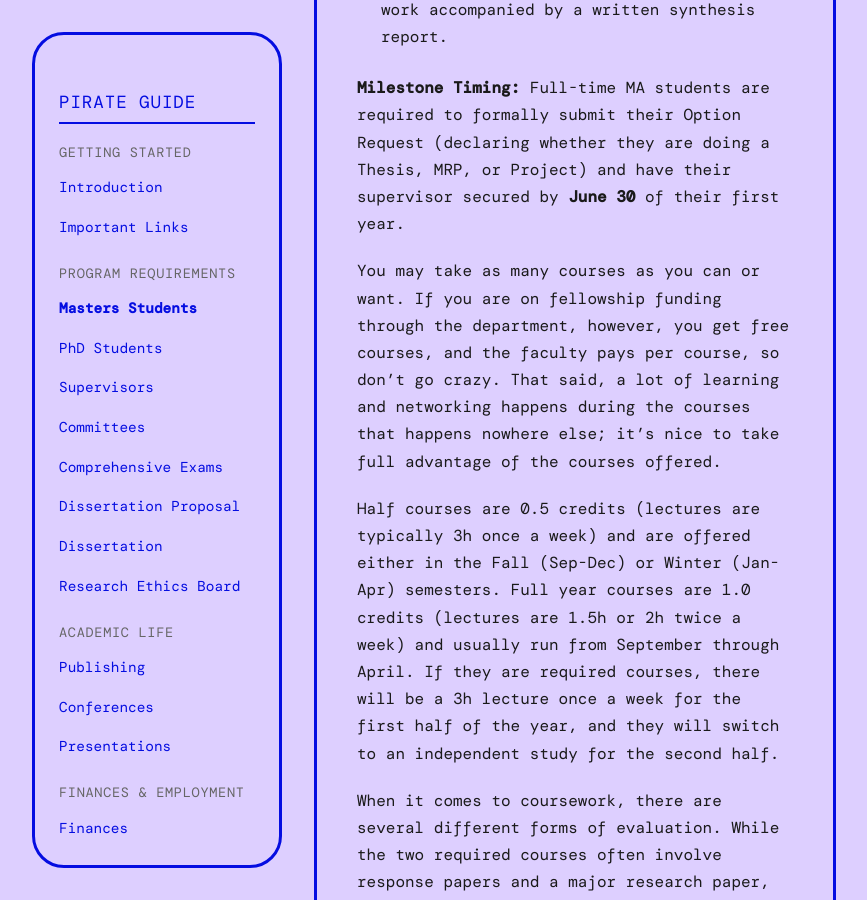
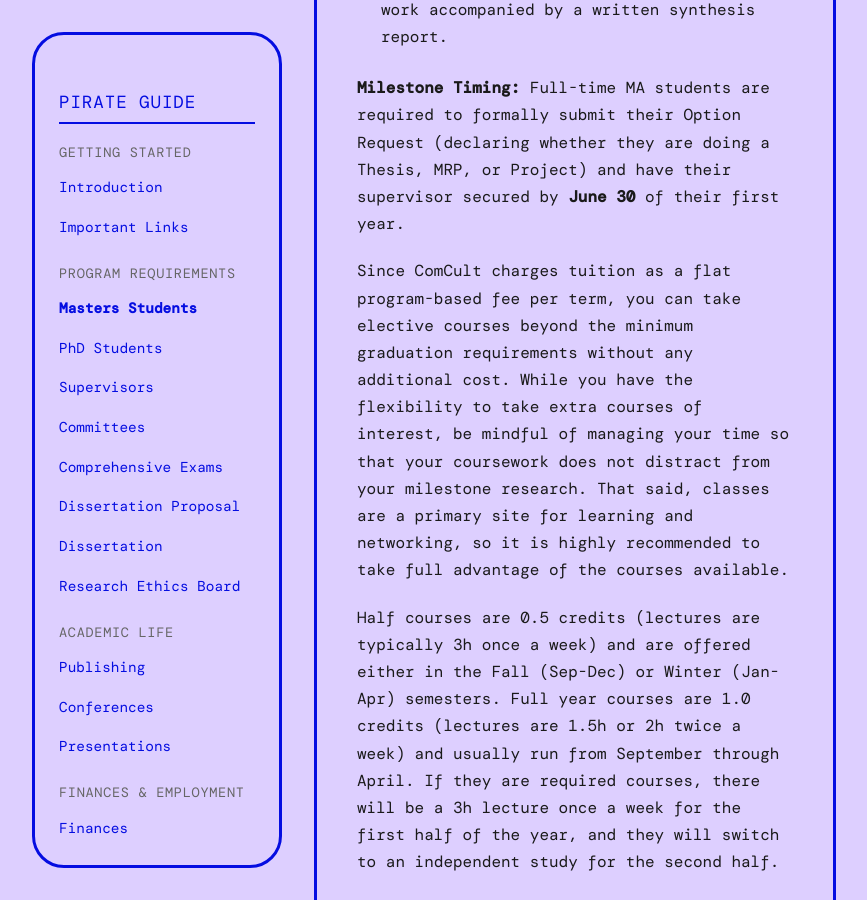
Before and after one commit to iowyth/sorce, a Jekyll site: the page built from _wiki/masters-students.md, in a window 1280 px wide and 900 px high, scrolled down 2651 px. Shown: the whole window, without its empty margins (206-1073 px from the left). Built offline with Jekyll 4.4.1, drawn with Linux system fonts in a browser that asks for light colours; some web fonts are replaced; comment, search, counter and statistics services are not loaded.

Commit message:
Correct course load tuition and funding info on masters students page

```diff
--- a/_wiki/masters-students.md
+++ b/_wiki/masters-students.md
@@ -40,7 +40,7 @@ You must complete one of the following research milestones:
 
 **Milestone Timing:** Full-time MA students are required to formally submit their Option Request (declaring whether they are doing a Thesis, MRP, or Project) and have their supervisor secured by **June 30** of their first year.
 
-You may take as many courses as you can or want. If you are on fellowship funding through the department, however, you get free courses, and the faculty pays per course, so don't go crazy. That said, a lot of learning and networking happens during the courses that happens nowhere else; it's nice to take full advantage of the courses offered.
+Since ComCult charges tuition as a flat program-based fee per term, you can take elective courses beyond the minimum graduation requirements without any additional cost. While you have the flexibility to take extra courses of interest, be mindful of managing your time so that your coursework does not distract from your milestone research. That said, classes are a primary site for learning and networking, so it is highly recommended to take full advantage of the courses available.
 
 Half courses are 0.5 credits (lectures are typically 3h once a week) and are offered either in the Fall (Sep-Dec) or Winter (Jan-Apr) semesters. Full year courses are 1.0 credits (lectures are 1.5h or 2h twice a week) and usually run from September through April. If they are required courses, there will be a 3h lecture once a week for the first half of the year, and they will switch to an independent study for the second half.
 
```
